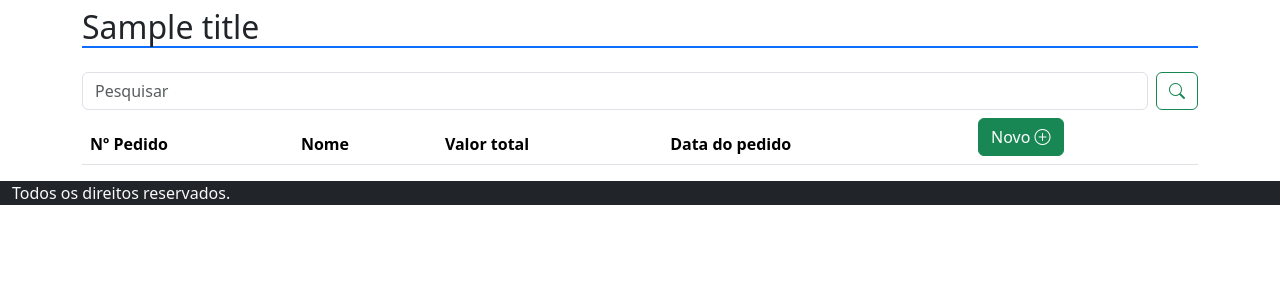
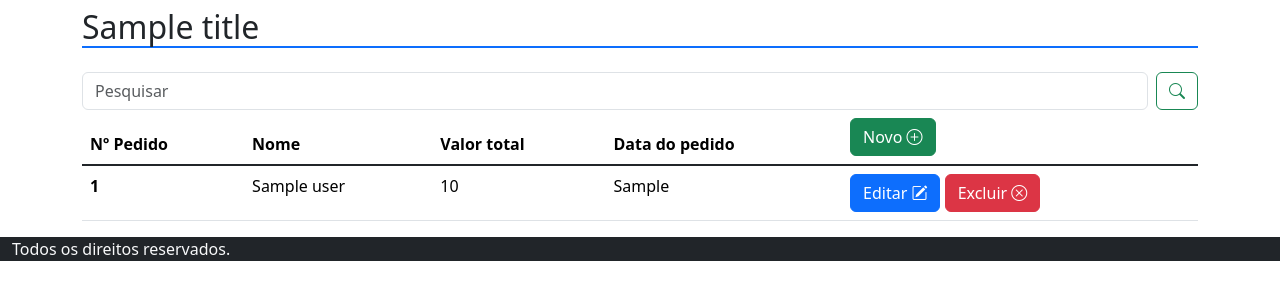
Before and after one commit to Tulio-Eloi/projeto-framework, a CodeIgniter 4 app: the page made by codeigniter4/app/Views/vendas/index.php in a window 1280 px wide. Shown: the part 56-356 px from the top of the page. Run offline with PHP 8.4 and a stand-in for CodeIgniter, Linux system fonts and the light colour scheme; the template is opened without the code that fills it: most values are stand-ins (such as "Sample title", 1, 10 or a date in 2020); data that the repository does not hold is empty; some libraries are stand-ins or nearby versions.

Commit message:
ajuestes

```diff
--- a/codeigniter4/app/Views/vendas/index.php
+++ b/codeigniter4/app/Views/vendas/index.php
@@ -41,10 +41,27 @@
         <tbody class="table-group-divider">
 
             <!-- Aqui vai o laço de repetição -->
-            <?php for($i=0; $i < count($resultado); $i++){ ?>
-                <pre>
-            <?php print_r($resultado); } ?>
-            </pre>
+            <?php for($i=0; $i < count($resultado); $i++){
+                ?>
+
+            <tr>
+                <th scope="row"><?= $resultado["venda"]->vendas_id; ?></th>
+                <td><?= $resultado['user']->usuarios_nome?></td>
+                <td><?= $resultado['venda']->venda_total?></td>
+                <td><?= $resultado['venda']->vendas_data_compra?></td>
+                <td>
+                    <a class="btn btn-primary" href="<?= base_url('usuarios/edit/'.$resultado["venda"]->vendas_id); ?>">
+                        Editar
+                        <i class="bi bi-pencil-square"></i>
+                    </a>
+                    <a class="btn btn-danger" href="<?= base_url('usuarios/delete/'.$resultado["venda"]->vendas_id); ?>">
+                        Excluir
+                        <i class="bi bi-x-circle"></i>
+                    </a>
+                </td>
+            </tr>
+            <?php } ?>
+
         </tbody>
     </table>
 
```
Also changed, not shown: codeigniter4/app/Controllers/Vendas.php (+9 -5 lines).
